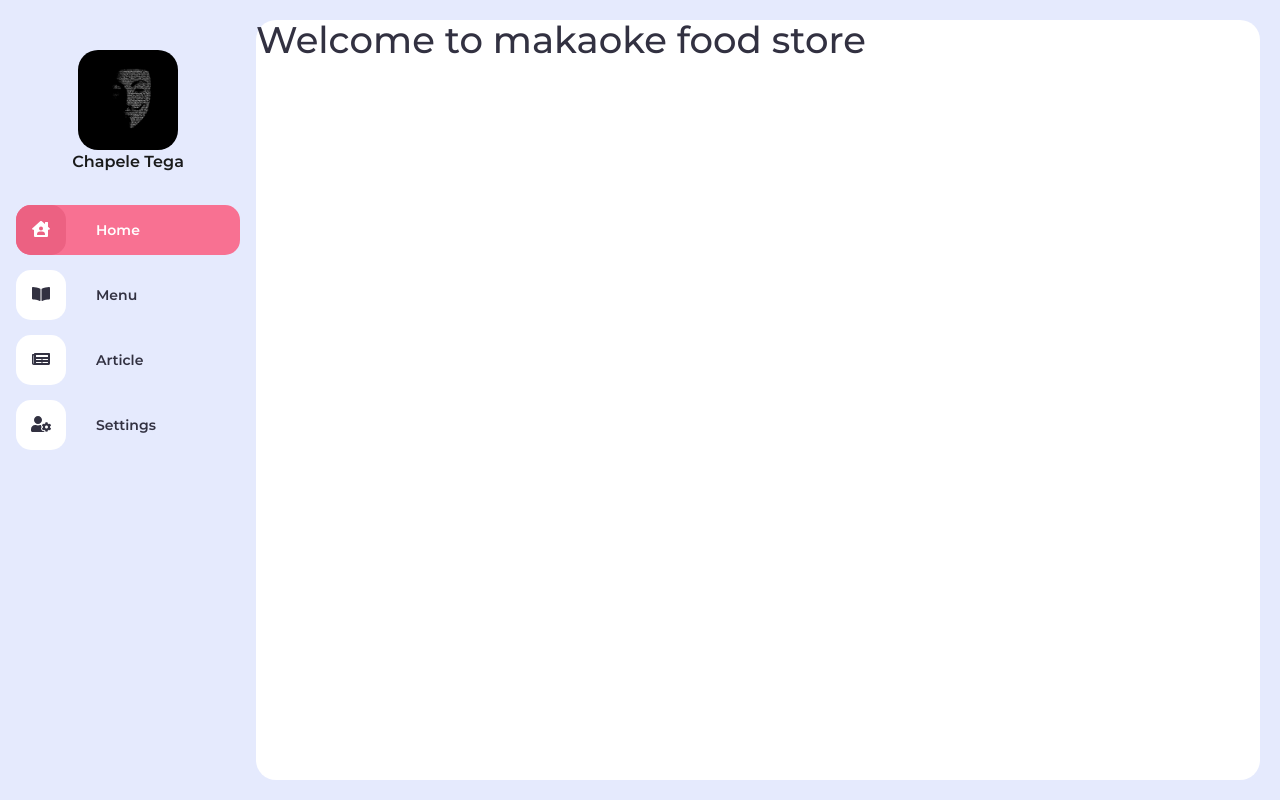
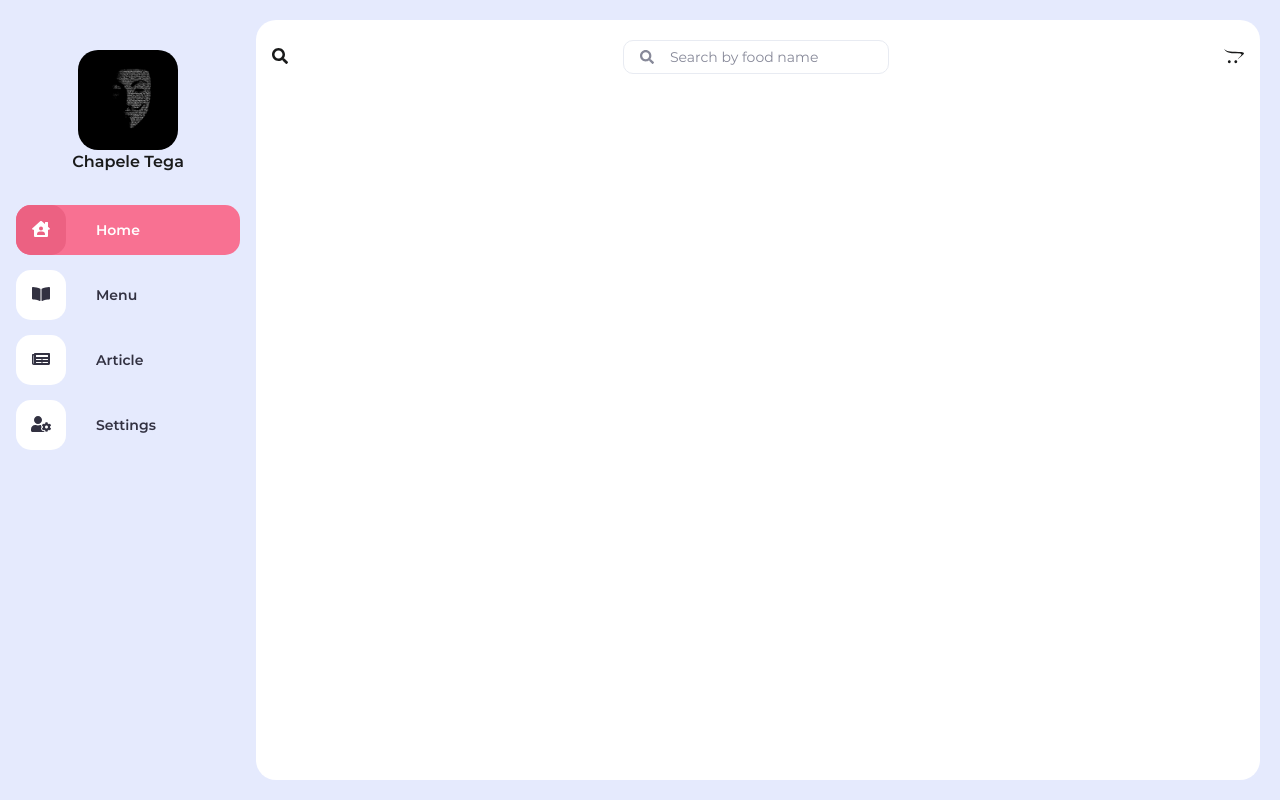
Before and after one commit to ereyomi/mamaoke, an Angular app in the folder client/: page /dashboard in a window 1280 px wide. Built offline with nearby package versions, Linux system fonts and the light colour scheme.

Commit message:
feat: added search input

```diff
--- a/client/src/app/app.module.ts
+++ b/client/src/app/app.module.ts
@@ -4,10 +4,11 @@ import { BrowserModule } from '@angular/platform-browser';
 import { AppRoutingModule } from './app-routing.module';
 import { AppComponent } from './app.component';
 import { SharedModule } from './shared/shared.module';
+import { DashboardHeaderComponent } from './dashboard/components/dashboard-header/dashboard-header.component';
 
 @NgModule({
   declarations: [
-    AppComponent
+    AppComponent,
   ],
   imports: [
     BrowserModule,
--- /dev/null
+++ b/client/src/app/dashboard/components/dashboard-header/dashboard-header.component.html
@@ -0,0 +1,11 @@
+<div class="dash-header">
+  <div class="search-icon">
+    <fa-icon [icon]="icons.search"></fa-icon>
+  </div>
+  <div class="search-input">
+    <app-inputs [config]="searchConfig"></app-inputs>
+  </div>
+  <div class="cart-icon">
+    <fa-icon [icon]="icons.cart"></fa-icon>
+  </div>
+</div>
--- /dev/null
+++ b/client/src/app/dashboard/components/dashboard-header/dashboard-header.component.ts
@@ -0,0 +1,27 @@
+import { Component, OnInit } from '@angular/core';
+import {
+  faShoppingCart,
+  faSearch
+} from '@fortawesome/free-solid-svg-icons';
+
+import { faOpencart } from '@fortawesome/free-brands-svg-icons';
+import { InputConfigWithPrefix } from 'src/app/shared/forms/config/input/input-config-with-prefix';
+import { InputConfig } from 'src/app/shared/forms/models/input/input-config';
+
+@Component({
+  selector: 'app-dashboard-header',
+  templateUrl: './dashboard-header.component.html',
+  styleUrls: ['./dashboard-header.component.scss']
+})
+export class DashboardHeaderComponent implements OnInit {
+  searchConfig: InputConfig = InputConfigWithPrefix('', 'search', 'Search by food name', 'search');
+  icons = {
+    cart: faOpencart,
+    search: faSearch
+  };
+  constructor() { }
+
+  ngOnInit(): void {
+  }
+
+}
--- a/client/src/app/dashboard/dashboard.component.html
+++ b/client/src/app/dashboard/dashboard.component.html
@@ -1,6 +1,6 @@
 <div class="dashboard">
   <app-navigation></app-navigation>
   <div class="dashboard-view">
-    <h1>Welcome to makaoke food store</h1>
+    <app-dashboard-header></app-dashboard-header>
   </div>
 </div>
--- a/client/src/app/shared/forms/components/inputs/inputs.component.html
+++ b/client/src/app/shared/forms/components/inputs/inputs.component.html
@@ -26,8 +26,11 @@
 
         </div>
 
-        <label class="rc-grey-color s12-h16 montserrat-regular-font text-weight-normal m-0 ls-0"
-            [class]="config?.inputLabel?.classes">{{ config?.inputLabel?.text }}
+        <label
+            class="rc-grey-color s12-h16 montserrat-regular-font text-weight-normal m-0 ls-0"
+            [class]="config?.inputLabel?.classes"
+            *ngIf="config?.inputLabel?.text">
+            {{ config?.inputLabel?.text }}
         </label>
 
 
--- a/client/src/app/shared/forms/components/inputs/inputs.component.ts
+++ b/client/src/app/shared/forms/components/inputs/inputs.component.ts
@@ -2,7 +2,7 @@ import { Component, forwardRef, Input, OnInit } from '@angular/core';
 import { ControlValueAccessor, NG_VALUE_ACCESSOR, FormBuilder, Validators } from '@angular/forms';
 import { InputConfig } from './../../models/input/input-config';
 import { get } from 'lodash';
-import { faLock, faUser } from '@fortawesome/free-solid-svg-icons';
+import { faLock, faSearch, faUser } from '@fortawesome/free-solid-svg-icons';
 
 @Component({
   selector: 'app-inputs',
@@ -21,6 +21,7 @@ export class InputsComponent implements OnInit, ControlValueAccessor {
   icons: any = {
     lock: faLock,
     user: faUser,
+    search: faSearch
   };
 
   @Input() config!: InputConfig;
--- a/client/src/theme/_variables.scss
+++ b/client/src/theme/_variables.scss
@@ -9,6 +9,7 @@
   --app-color-323141: #323141;
   --app-color-74728b: #74728b;
   --app-color-c3c1dd: #c3c1dd;
+  --app-ocean-light: #e8ebf2;
   // other colors
   --app-color-000000: #000000;
   --app-color-ffffff: #FFFFFF;
@@ -63,7 +64,7 @@
 }
 
 $app-background: var(--app-color-E5EAFD);
- $app-none: none;
+$app-none: none;
 // background color
 $app-disable-bg: var(--app-color-c3c1dd);
 // app outline
--- a/client/src/theme/components/_dashboard.scss
+++ b/client/src/theme/components/_dashboard.scss
@@ -17,6 +17,7 @@
   .dashboard-view {
     height: 100%;
     width: 100%;
+
     @include media(">=phone") {
       background-color: white;
     }
@@ -25,5 +26,12 @@
       border-radius: 20px;
     }
   }
+}
 
+.dash-header {
+  @include flexbox;
+  @include flex-direction(row);
+  @include align-items(center);
+  @include justify-content(space-between);
+  padding: rem(20) rem(16);
 }
--- a/client/src/theme/components/_input.scss
+++ b/client/src/theme/components/_input.scss
@@ -44,7 +44,7 @@
     width: 100%;
     border: none;
     background: none;
-    border: var(--app-color-AB96F3);
+    border: 1px solid var(--app-color-AB96F3);
     display: block;
 
     @include inputPlaceholder() {
@@ -62,7 +62,7 @@
     }
 
     &:hover {
-      border: $app-primary-outline;
+      border: none;
     }
 
     &:focus {
@@ -115,11 +115,11 @@
   }
 
   &.form-group-with-prefixIcon {
-    border: var(--app-color-AB96F3);
-    border-radius: rem(2);
+    border: 1px solid var(--app-ocean-light);
+    border-radius: rem(10);
 
     &:hover {
-      border: $app-primary-outline;
+      border: 1px solid var(--app-ocean-light);
     }
 
     input {
@@ -147,11 +147,11 @@
     }
 
     &:focus-within {
-      border: $app-primary-outline;
+      border: 1px solid var(--app-ocean-light);
     }
 
     &.form-group-with-prefixIcon-focus {
-      border: $app-primary-outline;
+      border: none;
 
       input {
         color: $black !important;
@@ -196,7 +196,7 @@
 
     &.form-group-with-prefixIcon-disabled {
       pointer-events: none;
-      border: $app-primary-outline;
+      border: 1px solid var(--app-ocean-light);
       background: $app-primary-outline;
 
       input {
```
Also changed, not shown: client/src/app/dashboard/dashboard.module.ts (+6 -2 lines), client/src/app/dashboard/components/dashboard-header/dashboard-header.component.scss (added), 2 other files (tests, documents, lock files or other folders).
